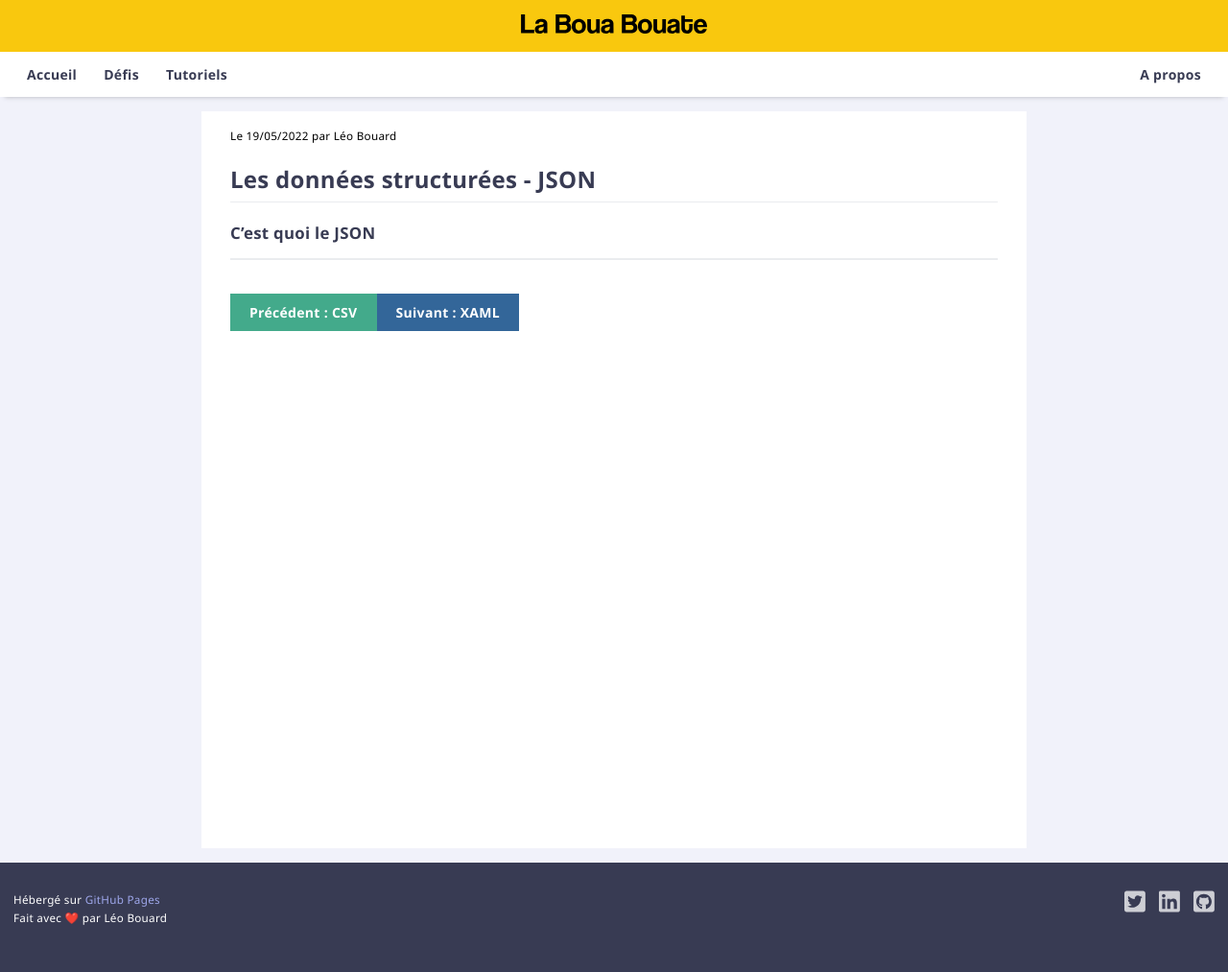
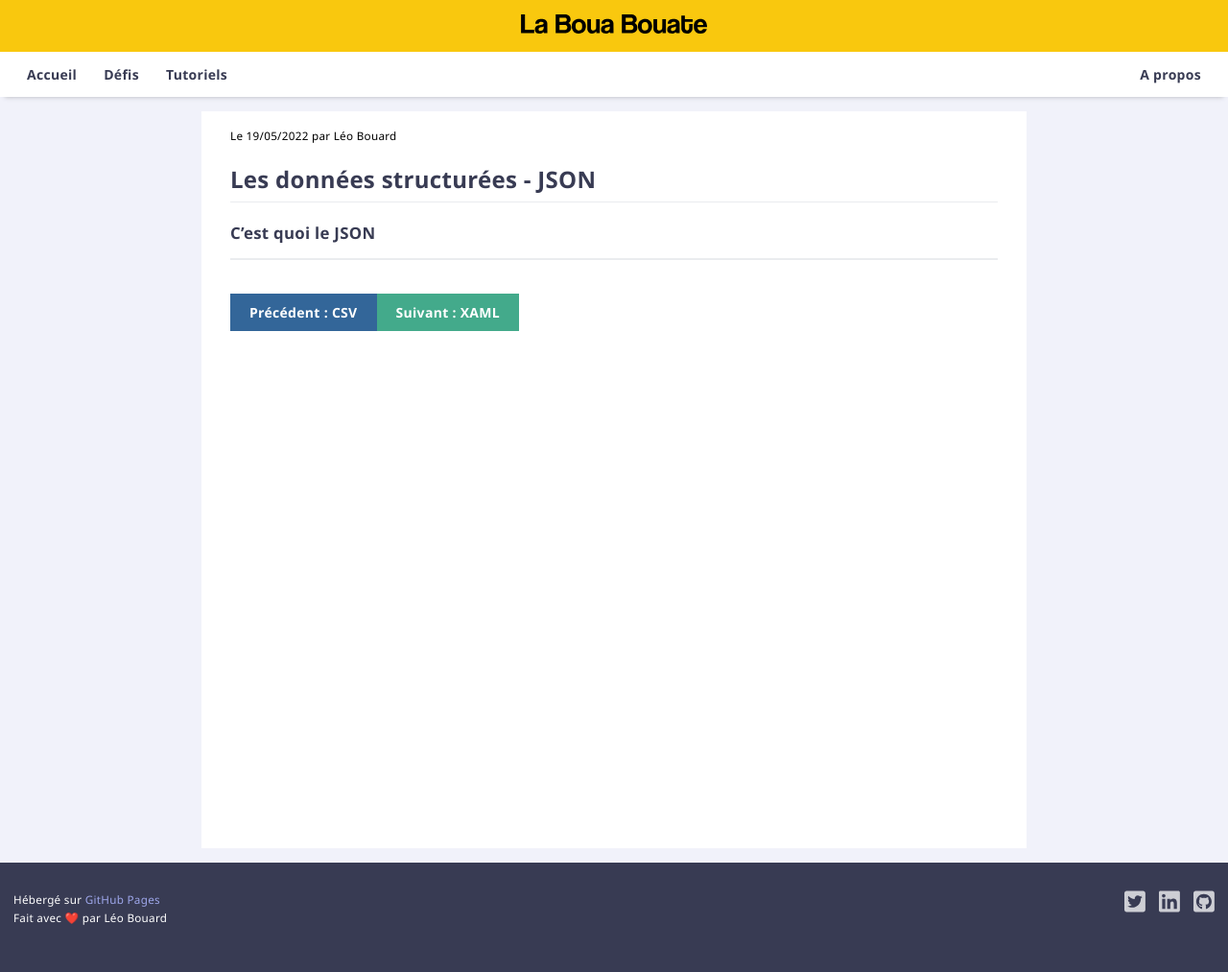
Before and after one commit to leobouard/leobouard.github.io, a Jekyll site: the page built from _posts/2022-05-19-donnees-structurees-2.md, in a window 1280 px wide. Shown: the whole page at 96% size. Built offline with Jekyll 4.4.1, drawn with Linux system fonts in a browser that asks for light colours.

Commit message:
Update style.scss

```diff
--- a/assets/css/style.scss
+++ b/assets/css/style.scss
@@ -147,12 +147,13 @@ section {
     }
 
     .buttonNext {
-        text-align: left;
+        text-align: right;
         margin-top: 30px;
         margin-bottom: 15px;
 
         a {
-            background-color: #336699;
+            background-color: #43aa8b;
+
             color: #fff;
             font-weight: 600;
             padding-top: 10px;
@@ -168,12 +169,12 @@ section {
     }
 
     .buttonBack {
-        text-align: right;
+        text-align: left;
         margin-top: 30px;
         margin-bottom: 15px;
 
         a {
-            background-color: #43aa8b;
+            background-color: #336699;
             color: #fff;
             font-weight: 600;
             padding-top: 10px;
```
